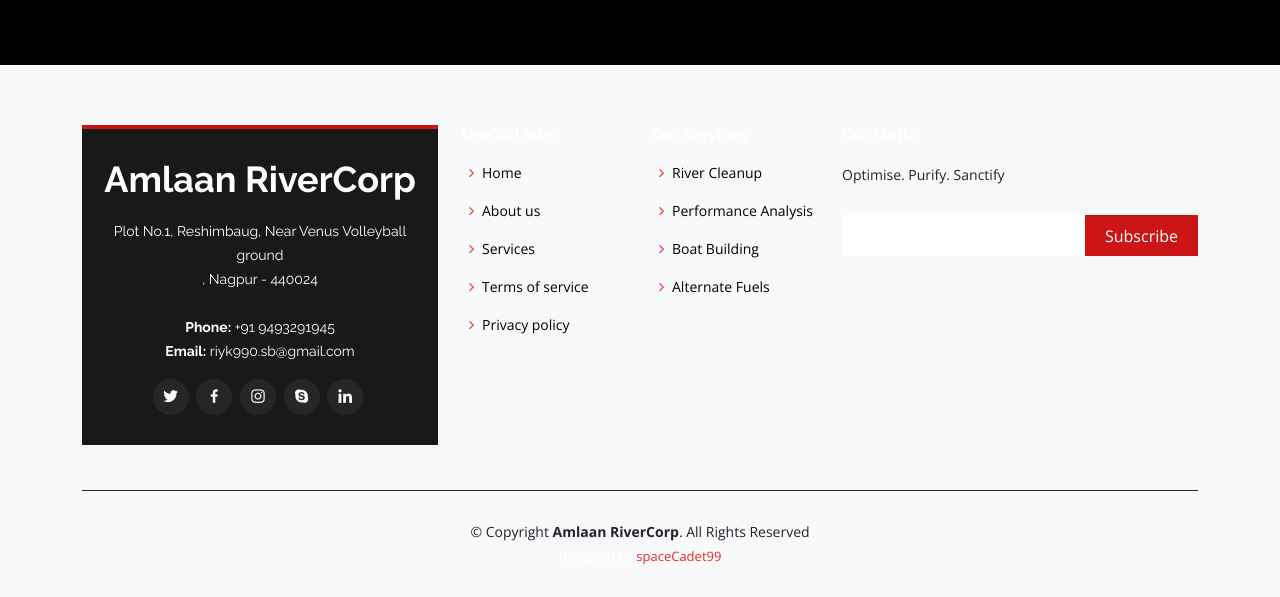
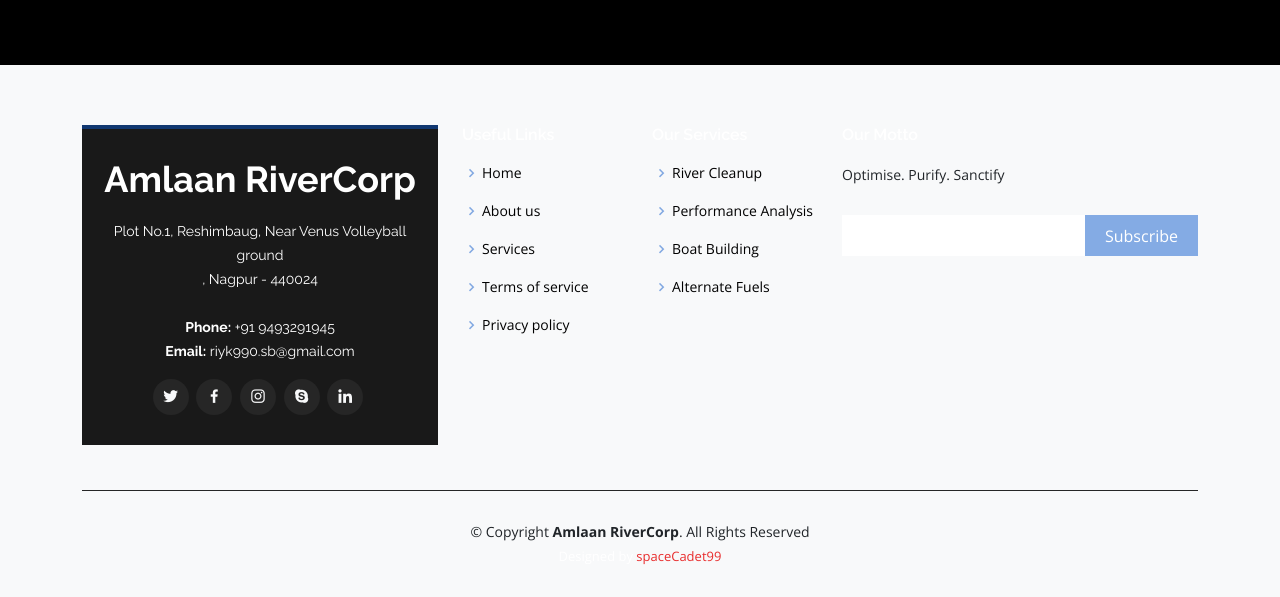
Before and after one commit to Tamoghno/Amlaan-RiverCorp-DJ, a Django app: page / in a window 1280 px wide. Shown: the part 3960-4557 px from the top of the page. Run offline with Django 3.2, Linux system fonts and the light colour scheme; some libraries are stand-ins or nearby versions.

Commit message:
Master input

```diff
--- a/AmlaanSite/WebPage/views.py
+++ b/AmlaanSite/WebPage/views.py
@@ -1,5 +1,4 @@
 from django.shortcuts import render
-from sklearn.cluster import mean_shift
 from WebPage.models import Contact
 from django.contrib import messages
 
--- a/AmlaanSite/static/css/style.css
+++ b/AmlaanSite/static/css/style.css
@@ -132,7 +132,7 @@ h1, h2, h3, h4, h5, h6 {
   color: #fff;
 }
 #topbar .contact-info i {
-  color: #cc1616;
+  color: rgb(10 88 202 / 50%);
   line-height: 0;
   margin-right: 5px;
 }
@@ -140,7 +140,7 @@ h1, h2, h3, h4, h5, h6 {
   margin-left: 15px;
 }
 #topbar .social-links a {
-  color: rgba(255, 0, 0, 0.916);
+  color: rgb(10 88 202 / 50%);
   padding: 4px 12px;
   display: inline-block;
   line-height: 1px;
@@ -373,7 +373,6 @@ h1, h2, h3, h4, h5, h6 {
 #hero {
   width: 100%;
   height: calc(100vh - 110px);
-  /* background: url("/static/images/ship.jpg") top center; */
   background-size: cover;
   position: relative;
 }
@@ -1025,7 +1024,7 @@ section {
   margin-bottom: 15px;
   background: #191919;
   color: #fff;
-  border-top: 4px solid #cc1616;
+  border-top: 4px solid rgb(10 88 202 / 50%);
   text-align: center;
   padding: 30px 20px;
 }
@@ -1078,7 +1077,7 @@ section {
 }
 #footer .footer-top .footer-links ul i {
   padding-right: 2px;
-  color: #ed5b5b;
+  color: rgb(10 88 202 / 50%);
   font-size: 18px;
   line-height: 1;
 }
@@ -1120,7 +1119,7 @@ section {
   background: none;
   font-size: 16px;
   padding: 0 20px;
-  background: #cc1616;
+  background: rgb(10 88 202 / 50%);
   color: #fff;
   transition: 0.3s;
   border-radius: 4;
--- a/AmlaanSite/templates/base.html
+++ b/AmlaanSite/templates/base.html
@@ -45,7 +45,7 @@
       <header id="header" class="d-flex bg-light align-items-center">
         <div class="container d-flex align-items-center justify-content-between">
 
-          <h1><a class="text-dark" href=" ">Habibi Company</a></h1>
+          <h1><a class="text-dark" href=" ">Amlaan RiverCorp</a></h1>
           <!-- Uncomment below if you prefer to use an image logo -->
           <!-- <a href="index.html" class="logo"><img src="assets/img/logo.png" alt="" class="img-fluid"></a>-->
 
```
